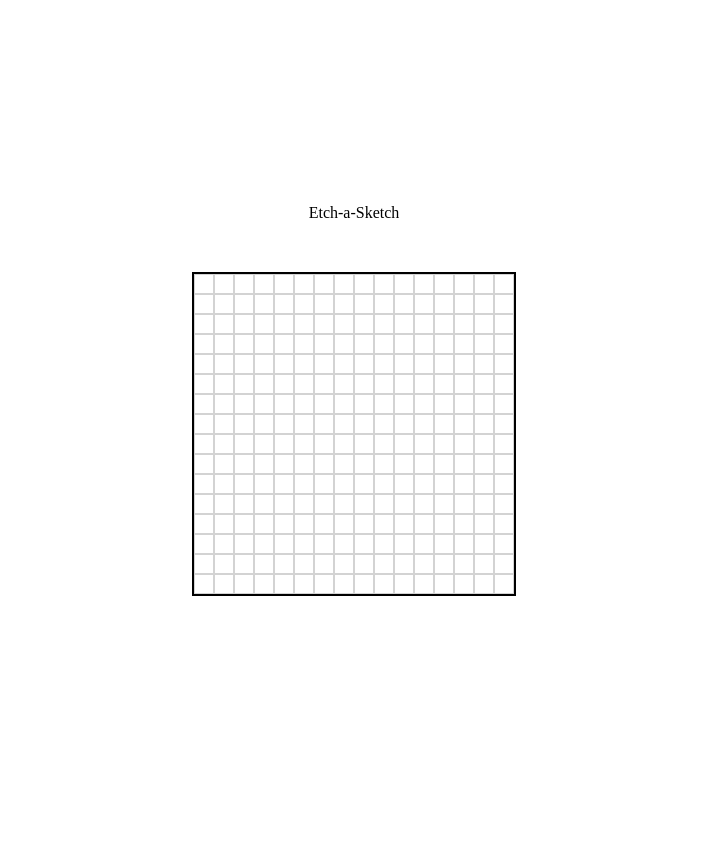
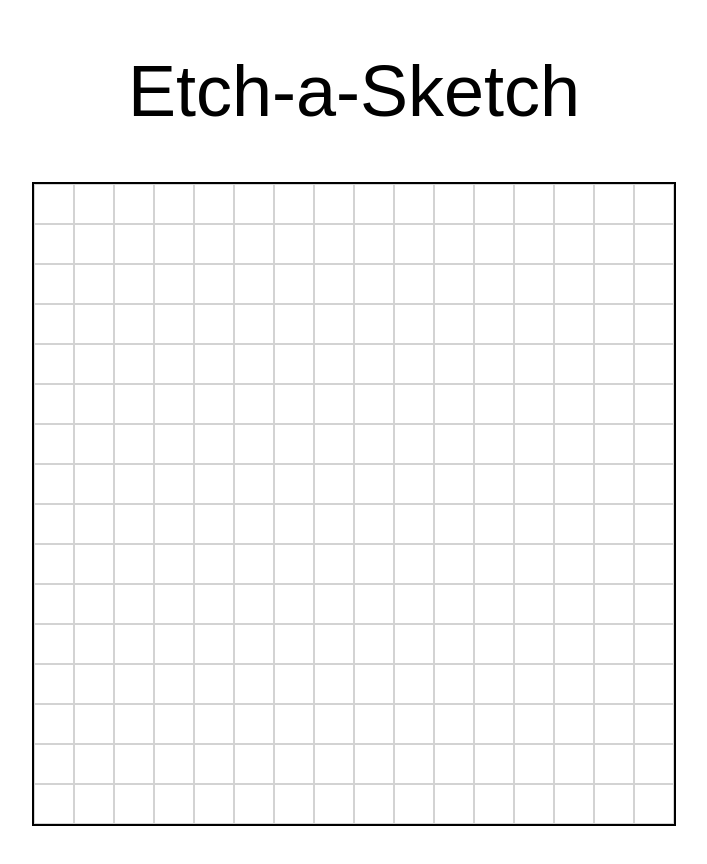
Before and after one commit to tylersummers/etch-a-sketch, a plain HTML site: page index.html in a window 1280 px wide. Shown: the whole page, without its empty margins (286-993 px from the left). Before the commit the page ends 800 px from the top, so only its background shows below. Drawn offline with Linux system fonts and the light colour scheme.

Commit message:
Enlarge all elements and add mouseover effect

```diff
--- a/game.js
+++ b/game.js
@@ -6,3 +6,11 @@ for (let i = 0; i < 256; i++) {
     cell.classList.add('cell')
     container.appendChild(cell)
 }
+
+// Colour on Hover Effect
+const cell = document.querySelectorAll('.cell')
+cell.forEach(cell => {
+cell.addEventListener("mouseover", (event) => {
+        event.target.style.backgroundColor = "blue"
+    })
+})
--- a/style.css
+++ b/style.css
@@ -2,9 +2,9 @@ body {
     display: flex;
     justify-content: center;
     align-items: center;
-    height: 100vh;
-    margin: 0;
+    margin: 50px;
     flex-direction: column;
+    font-family: Arial, Helvetica, sans-serif;
 }
 
 .title {
@@ -12,19 +12,20 @@ body {
     justify-content: center;
     flex-direction: column;
     margin-bottom: 50px;
+    font-size: 72px;
 }
 
 .container {
     display: flex;
     flex-wrap: wrap;
-    width: 320px;
-    height: 320px;
+    width: 640px;
+    height: 640px;
     border: 2px solid black;
 }
 
 .cell {
-    width: 20px;
-    height: 20px;
+    width: 40px;
+    height: 40px;
     border: 1px solid lightgray;
     box-sizing: border-box;
 }
```
